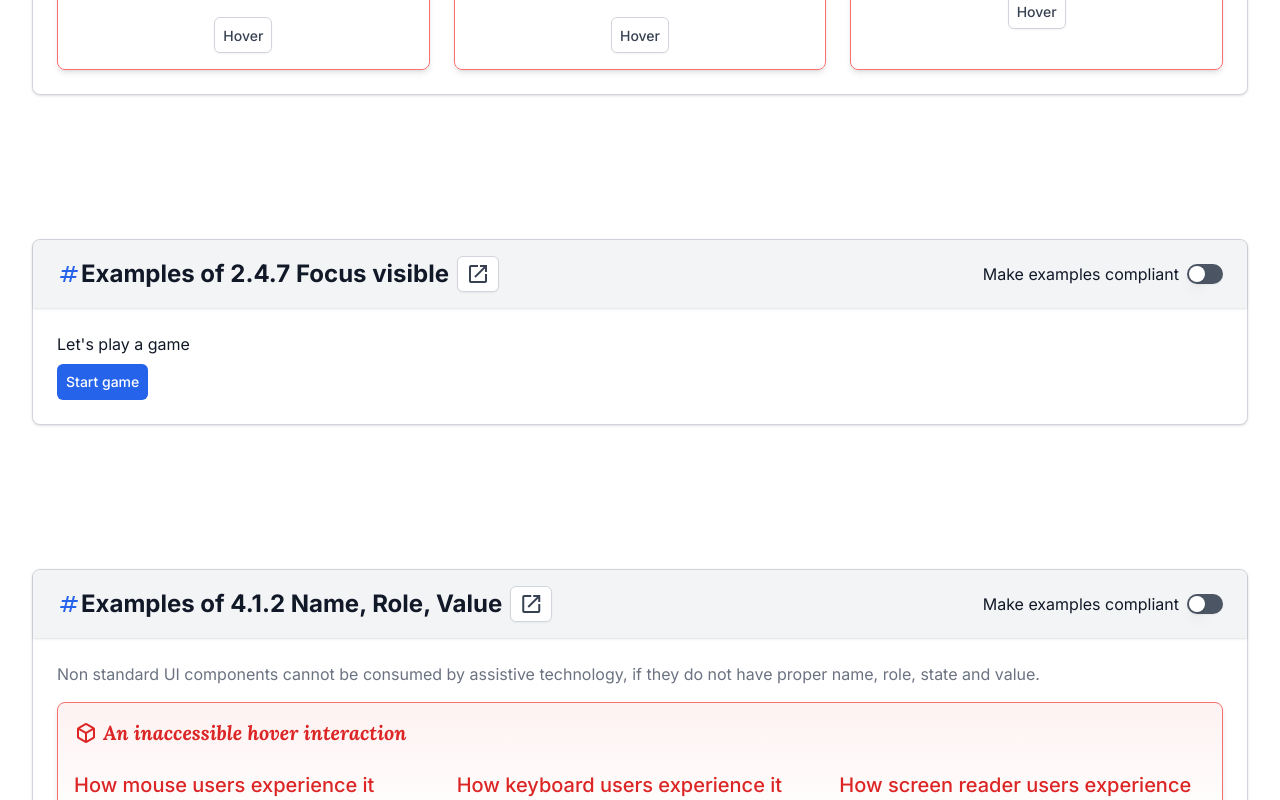
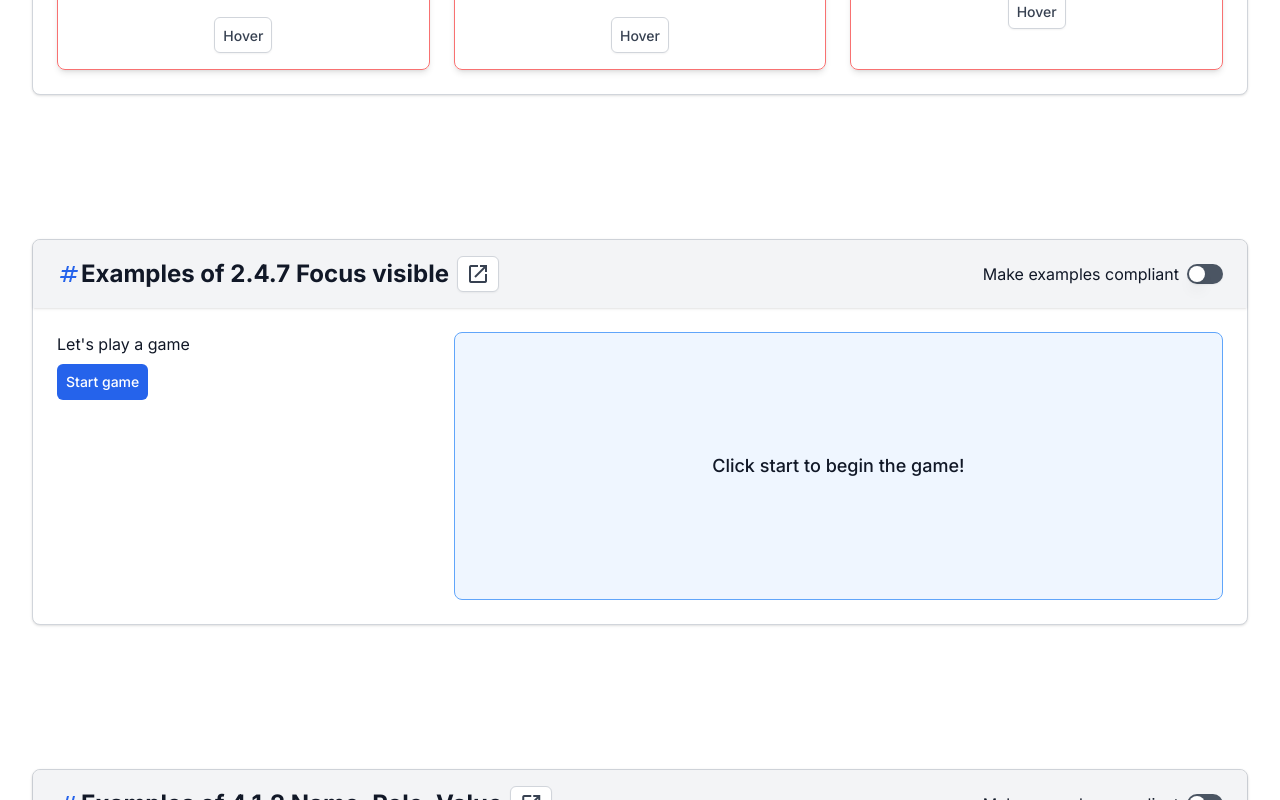
Before and after one commit to vivek-g-browserstack/interactive-wcag-examples, a Next.js app: page /sc/all in a window 1280 px wide. Shown: the part 1586-2386 px from the top of the page. Built offline with nearby package versions, Linux system fonts and the light colour scheme.

Commit message:
Tweak layout and copy for doc embed

```diff
--- a/src/components/SCs/ContentOnHoverOrFocus/broken/Hoverable.tsx
+++ b/src/components/SCs/ContentOnHoverOrFocus/broken/Hoverable.tsx
@@ -14,7 +14,7 @@ export function HoverableBroken() {
                     <Button variant="outline" className="w-fit block mx-auto">Hover</Button>
                 </TooltipTrigger>
                 <TooltipContent>
-                    <p className="w-48">Try hovering into me and see if I feel shy and disappear.</p>
+                    <p className="w-48">Try hovering into this text and see if I feel shy and disappear.</p>
                 </TooltipContent>
             </Tooltip>
         </TooltipProvider>
--- a/src/components/SCs/FocusVisible/index.tsx
+++ b/src/components/SCs/FocusVisible/index.tsx
@@ -60,19 +60,16 @@ export function FocusVisible() {
                             className={`${isGameInProgress ? `mb-8` : ``}`}
                             onClick={() => {
                                 setIsGameInProgress((isGameInProgress) => !isGameInProgress)
-                                setTimeout(() => {
-                                    document.querySelector(`#${id}`)?.scrollIntoView()
-                                }, 100)
                             }}
                         >
-                            {isGameInProgress ? `End game` : `Start game`}
+                            {isGameInProgress ? `Stop game` : `Start game`}
                         </Button>
                         {(isGameInProgress && isFixed) &&
                             < p > <b>Moral of the story:</b> Do not remove focus indicators on elements. Modify, but do not remove fully.</p>
                         }
                     </div>
-                    {isGameInProgress &&
-                        <div
+                    {isGameInProgress
+                        ? <div
                             ref={gameRef}
                             className={`relative ${isResponsive ? 'md:col-span-2' : 'col-span-2'} `}
                             onKeyDown={(e) => {
@@ -118,7 +115,13 @@ export function FocusVisible() {
                                     </div>
                                 </div>
                             </ExampleCard>
-                        </div>}
+                        </div>
+                        : <div
+                            className={`relative h-[268px] bg-brand-weakest border border-brand-default flex justify-center items-center rounded-lg ${isResponsive ? 'md:col-span-2' : 'col-span-2'} `}
+                        >
+                            <p className="text-lg font-medium">Click start to begin the game!</p>
+                        </div>
+                    }
                 </div >
             </SectionContent >
         </section >
--- a/src/components/SCs/TextSpacing/broken/Table.tsx
+++ b/src/components/SCs/TextSpacing/broken/Table.tsx
@@ -55,7 +55,7 @@ const invoices = [
 
 export function TableBroken() {
     return (
-        <Table className="overflow-x-auto">
+        <Table className="overflow-x-auto max-w-[360px]">
             <TableHeader>
                 <TableRow>
                     <TableHead>
--- a/src/components/SCs/TextSpacing/fixed/Table.tsx
+++ b/src/components/SCs/TextSpacing/fixed/Table.tsx
@@ -55,7 +55,7 @@ const invoices = [
 
 export function TableFixed() {
     return (
-        <Table className="table-fixed break-words">
+        <Table className="table-fixed break-words max-w-[360px]">
             <TableHeader>
                 <TableRow>
                     <TableHead>Invoice</TableHead>
--- a/src/components/Section.tsx
+++ b/src/components/Section.tsx
@@ -4,7 +4,7 @@ export default function Section({ children }: { children: React.ReactNode }) {
     const { isEmbedded } = useGlobalStore()
 
     return (
-        <div className={`${isEmbedded ? `mb-4` : `mb-36 bg-neutral-default border border-neutral-strong shadow`}  rounded-lg`}>
+        <div className={`${isEmbedded ? `mb-2` : `mb-36 bg-neutral-default border border-neutral-strong shadow`}  rounded-lg`}>
             {children}
         </div>
     )
```
